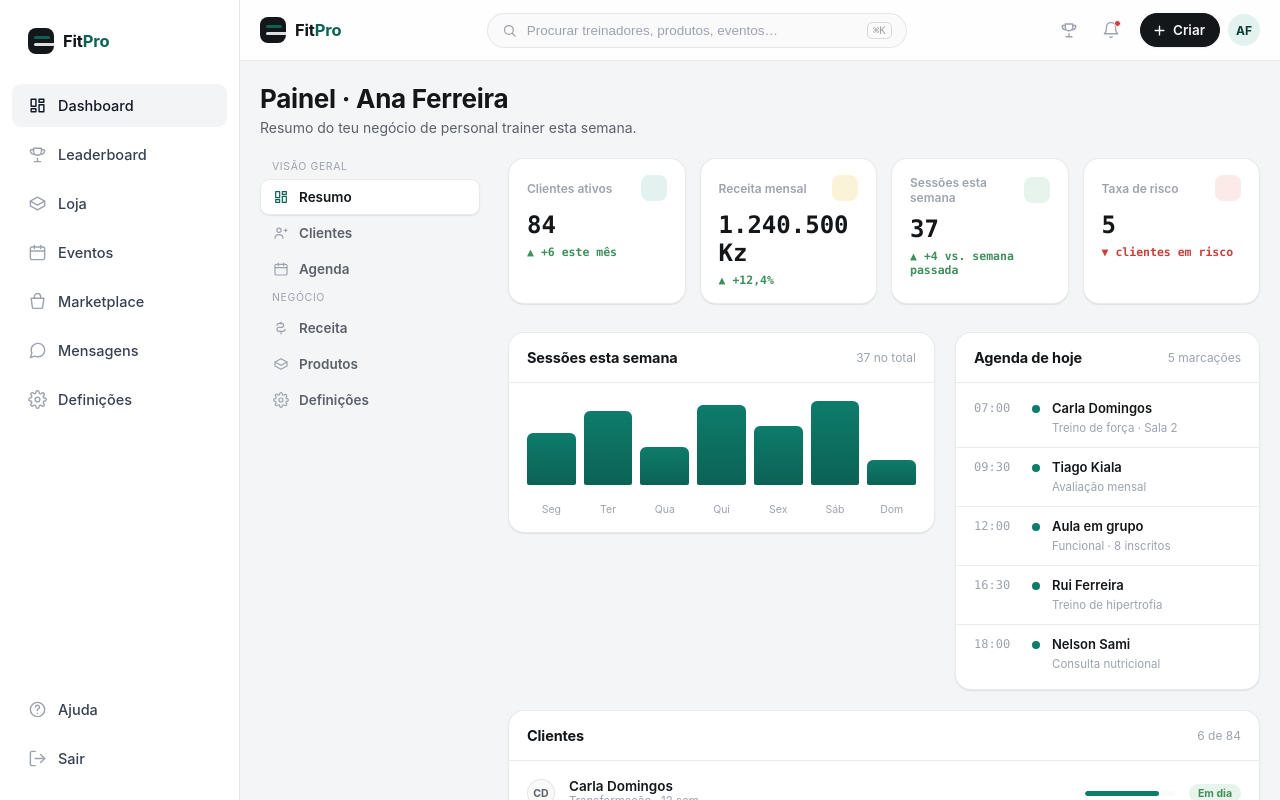
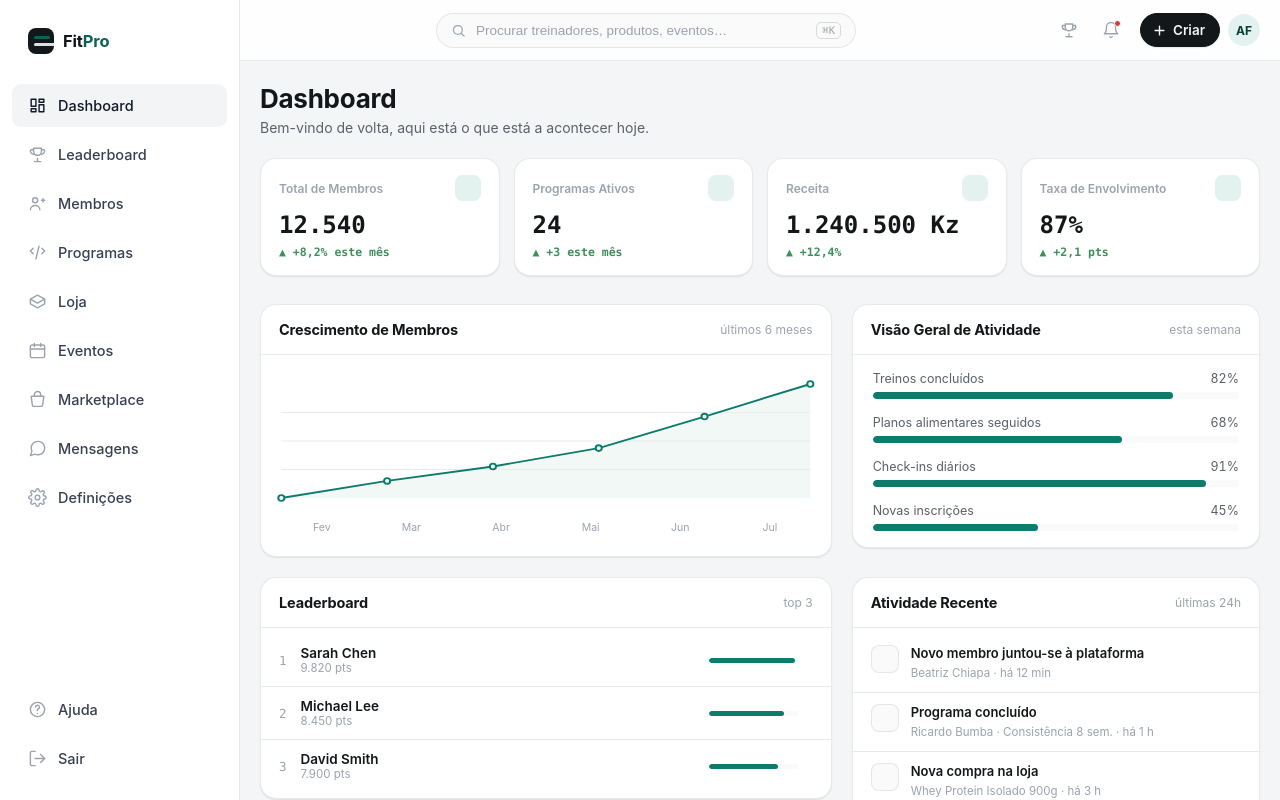
Before and after one commit to walterjoao/fitfit, a Next.js app: page /dashboard in a window 1280 px wide. Shown: the top 800 px of the page. Built offline with nearby package versions, Linux system fonts and the light colour scheme.

Commit message:
Redesign dashboard with KPI cards, growth chart, activity overview, leaderboard preview and recent activity; remove duplicate header logo

```diff
--- a/src/app/dashboard/page.tsx
+++ b/src/app/dashboard/page.tsx
@@ -1,114 +1,126 @@
 "use client";
 
-import { useState, type ReactElement } from "react";
 import Header from "@/components/Header";
 import Sidebar from "@/components/Sidebar";
 
-const navGroups: { cap: string; items: { key: string; label: string; icon: ReactElement }[] }[] = [
+const kpis = [
   {
-    cap: "Visão geral",
-    items: [
-      { key: "overview", label: "Resumo", icon: <path d="M4 13h6V4H4v9ZM4 20h6v-4H4v4ZM14 20h6v-9h-6v9ZM14 4v4h6V4h-6Z" /> },
-      { key: "clients", label: "Clientes", icon: <><circle cx="9" cy="8" r="3.2" /><path d="M3 20c0-3.3 2.7-5.5 6-5.5s6 2.2 6 5.5M17 8h4M19 6v4" /></> },
-      { key: "schedule", label: "Agenda", icon: <><rect x="3" y="5" width="18" height="16" rx="2" /><path d="M3 10h18M8 3v4M16 3v4" /></> },
-    ],
+    label: "Total de Membros",
+    value: "12.540",
+    delta: "+8,2% este mês",
+    dir: "up" as const,
+    icon: (
+      <>
+        <circle cx="9" cy="8" r="3.2" />
+        <path d="M3 20c0-3.3 2.7-5.5 6-5.5s6 2.2 6 5.5M17 8h4M19 6v4" />
+      </>
+    ),
   },
   {
-    cap: "Negócio",
-    items: [
-      { key: "revenue", label: "Receita", icon: <path d="M12 3v3M12 18v3M6 8a3 3 0 0 1 3-3h4a3 3 0 1 1 0 6H9a3 3 0 1 0 0 6h6a3 3 0 0 0 3-3" /> },
-      { key: "products", label: "Produtos", icon: <><path d="M3 9 12 4l9 5-9 5-9-5Z" /><path d="M3 9v6l9 5 9-5V9" /></> },
-      { key: "settings", label: "Definições", icon: <><circle cx="12" cy="12" r="3" /><path d="M19.4 15a1.7 1.7 0 0 0 .3 1.9l.1.1a2 2 0 1 1-2.8 2.8l-.1-.1a1.7 1.7 0 0 0-1.9-.3 1.7 1.7 0 0 0-1 1.6V21a2 2 0 1 1-4 0v-.2a1.7 1.7 0 0 0-1-1.5 1.7 1.7 0 0 0-1.9.3l-.1.1a2 2 0 1 1-2.8-2.8l.1-.1a1.7 1.7 0 0 0 .3-1.9 1.7 1.7 0 0 0-1.6-1H3a2 2 0 1 1 0-4h.2a1.7 1.7 0 0 0 1.5-1 1.7 1.7 0 0 0-.3-1.9l-.1-.1a2 2 0 1 1 2.8-2.8l.1.1a1.7 1.7 0 0 0 1.9.3H9a1.7 1.7 0 0 0 1-1.6V3a2 2 0 1 1 4 0v.2a1.7 1.7 0 0 0 1 1.5 1.7 1.7 0 0 0 1.9-.3l.1-.1a2 2 0 1 1 2.8 2.8l-.1.1a1.7 1.7 0 0 0-.3 1.9V9a1.7 1.7 0 0 0 1.6 1H21a2 2 0 1 1 0 4h-.2a1.7 1.7 0 0 0-1.4 1Z" /></> },
-    ],
+    label: "Programas Ativos",
+    value: "24",
+    delta: "+3 este mês",
+    dir: "up" as const,
+    icon: <path d="M6.5 6.5 3 10l3.5 3.5M17.5 6.5 21 10l-3.5 3.5M14 4l-4 16" />,
+  },
+  {
+    label: "Receita",
+    value: "1.240.500 Kz",
+    delta: "+12,4%",
+    dir: "up" as const,
+    icon: <path d="M12 3v3M12 18v3M6 8a3 3 0 0 1 3-3h4a3 3 0 1 1 0 6H9a3 3 0 1 0 0 6h6a3 3 0 0 0 3-3" />,
+  },
+  {
+    label: "Taxa de Envolvimento",
+    value: "87%",
+    delta: "+2,1 pts",
+    dir: "up" as const,
+    icon: <path d="M3 17l6-6 4 4 8-8M21 7v6h-6" />,
   },
 ];
 
-const stats = [
-  { label: "Clientes ativos", value: "84", delta: "+6 este mês", dir: "up", bg: "var(--accent-soft)", fg: "var(--accent-strong)", icon: <><circle cx="9" cy="8" r="3.2" /><path d="M3 20c0-3.3 2.7-5.5 6-5.5s6 2.2 6 5.5M17 8h4M19 6v4" /></> },
-  { label: "Receita mensal", value: "1.240.500 Kz", delta: "+12,4%", dir: "up", bg: "var(--gold-soft)", fg: "var(--gold-ink)", icon: <path d="M12 3v3M12 18v3M6 8a3 3 0 0 1 3-3h4a3 3 0 1 1 0 6H9a3 3 0 1 0 0 6h6a3 3 0 0 0 3-3" /> },
-  { label: "Sessões esta semana", value: "37", delta: "+4 vs. semana passada", dir: "up", bg: "var(--good-soft)", fg: "var(--good)", icon: <><rect x="3" y="5" width="18" height="16" rx="2" /><path d="M3 10h18M8 3v4M16 3v4" /></> },
-  { label: "Taxa de risco", value: "5", delta: "clientes em risco", dir: "down", bg: "var(--bad-soft)", fg: "var(--bad)", icon: <path d="M12 9v4M12 17h.01M10.3 3.9 2.5 18a2 2 0 0 0 1.7 3h15.6a2 2 0 0 0 1.7-3L13.7 3.9a2 2 0 0 0-3.4 0Z" /> },
+const growth = [
+  { m: "Fev", v: 8200 },
+  { m: "Mar", v: 8850 },
+  { m: "Abr", v: 9400 },
+  { m: "Mai", v: 10100 },
+  { m: "Jun", v: 11300 },
+  { m: "Jul", v: 12540 },
 ];
 
-const clients = [
-  { name: "Carla Domingos", plan: "Transformação · 12 sem.", progress: 82, status: "on" as const },
-  { name: "Rui Ferreira", plan: "Ganho de massa · 8 sem.", progress: 64, status: "on" as const },
-  { name: "Inês Gonçalves", plan: "Recomposição · 16 sem.", progress: 41, status: "risk" as const },
-  { name: "Tiago Kiala", plan: "Consistência · 6 sem.", progress: 90, status: "on" as const },
-  { name: "Marta Neto", plan: "Perda de peso · 10 sem.", progress: 20, status: "paused" as const },
-  { name: "Nelson Sami", plan: "Performance · 20 sem.", progress: 55, status: "risk" as const },
+const activity = [
+  { label: "Treinos concluídos", value: 82 },
+  { label: "Planos alimentares seguidos", value: 68 },
+  { label: "Check-ins diários", value: 91 },
+  { label: "Novas inscrições", value: 45 },
 ];
 
-const statusLabel = { on: "Em dia", risk: "Em risco", paused: "Pausado" };
-
-const weekBars = [
-  { d: "Seg", v: 62 }, { d: "Ter", v: 88 }, { d: "Qua", v: 45 }, { d: "Qui", v: 95 },
-  { d: "Sex", v: 70 }, { d: "Sáb", v: 100 }, { d: "Dom", v: 30 },
+const leaderboardPreview = [
+  { rank: 1, name: "Sarah Chen", points: "9.820 pts", progress: 96 },
+  { rank: 2, name: "Michael Lee", points: "8.450 pts", progress: 84 },
+  { rank: 3, name: "David Smith", points: "7.900 pts", progress: 77 },
 ];
 
-const schedule = [
-  { time: "07:00", name: "Carla Domingos", note: "Treino de força · Sala 2" },
-  { time: "09:30", name: "Tiago Kiala", note: "Avaliação mensal" },
-  { time: "12:00", name: "Aula em grupo", note: "Funcional · 8 inscritos" },
-  { time: "16:30", name: "Rui Ferreira", note: "Treino de hipertrofia" },
-  { time: "18:00", name: "Nelson Sami", note: "Consulta nutricional" },
+const recentActivity = [
+  { text: "Novo membro juntou-se à plataforma", who: "Beatriz Chiapa", time: "há 12 min", icon: <><circle cx="9" cy="8" r="3.2" /><path d="M3 20c0-3.3 2.7-5.5 6-5.5s6 2.2 6 5.5M17 8h4M19 6v4" /></> },
+  { text: "Programa concluído", who: "Ricardo Bumba · Consistência 8 sem.", time: "há 1 h", icon: <><rect x="3" y="5" width="18" height="16" rx="2" /><path d="M3 10h18M8 3v4M16 3v4" /></> },
+  { text: "Nova compra na loja", who: "Whey Protein Isolado 900g", time: "há 3 h", icon: <><path d="M3 9 12 4l9 5-9 5-9-5Z" /><path d="M3 9v6l9 5 9-5V9" /></> },
+  { text: "Conquista desbloqueada", who: "Nelson Sami · 30 dias seguidos", time: "ontem", icon: <><path d="M8 21h8M12 17v4M7 4h10v4a5 5 0 0 1-10 0V4Z" /></> },
 ];
 
-function initials(n: string) {
-  return n.split(" ").map((w) => w[0]).slice(0, 2).join("").toUpperCase();
+function LineChart({ data }: { data: { m: string; v: number }[] }) {
+  const w = 560;
+  const h = 160;
+  const pad = 20;
+  const max = Math.max(...data.map((d) => d.v));
+  const min = Math.min(...data.map((d) => d.v));
+  const range = max - min || 1;
+  const points = data.map((d, i) => {
+    const x = pad + (i / (data.length - 1)) * (w - pad * 2);
+    const y = pad + (1 - (d.v - min) / range) * (h - pad * 2);
+    return { x, y };
+  });
+  const path = points.map((p, i) => `${i === 0 ? "M" : "L"}${p.x},${p.y}`).join(" ");
+  const areaPath = `${path} L${points[points.length - 1].x},${h - pad} L${points[0].x},${h - pad} Z`;
+
+  return (
+    <svg viewBox={`0 0 ${w} ${h}`} className="line-chart-svg" preserveAspectRatio="none">
+      {[0.25, 0.5, 0.75].map((f) => (
+        <line key={f} x1={pad} x2={w - pad} y1={pad + f * (h - pad * 2)} y2={pad + f * (h - pad * 2)} className="line-chart-grid" />
+      ))}
+      <path d={areaPath} className="line-chart-area" />
+      <path d={path} className="line-chart-line" />
+      {points.map((p, i) => (
+        <circle key={i} cx={p.x} cy={p.y} r="3" className="line-chart-dot" />
+      ))}
+    </svg>
+  );
 }
 
 export default function Dashboard() {
-  const [active, setActive] = useState("overview");
-  const maxBar = Math.max(...weekBars.map((b) => b.v));
-
   return (
     <>
       <Sidebar active="dashboard" />
       <Header />
       <div className="shell">
         <div className="page-head" style={{ paddingTop: 22 }}>
-          <h1>Painel · Ana Ferreira</h1>
-          <p>Resumo do teu negócio de personal trainer esta semana.</p>
+          <h1>Dashboard</h1>
+          <p>Bem-vindo de volta, aqui está o que está a acontecer hoje.</p>
         </div>
 
-        <div className="dash-layout">
-          <nav className="dash-nav">
-            {navGroups.map((g) => (
-              <div key={g.cap}>
-                <div className="dash-nav-cap">{g.cap}</div>
-                {g.items.map((item) => (
-                  <div
-                    key={item.key}
-                    className={`dash-nav-item ${active === item.key ? "active" : ""}`}
-                    onClick={() => setActive(item.key)}
-                  >
-                    <svg width="16" height="16" viewBox="0 0 24 24" fill="none" strokeWidth="1.8" strokeLinecap="round" strokeLinejoin="round">
-                      {item.icon}
-                    </svg>
-                    {item.label}
-                  </div>
-                ))}
-              </div>
-            ))}
-          </nav>
-
-          <div>
         <div className="stat-grid">
-              {stats.map((s) => (
-                <div className="stat-card" key={s.label}>
+          {kpis.map((k) => (
+            <div className="stat-card" key={k.label}>
               <div className="stat-top">
-                    <span className="stat-label">{s.label}</span>
-                    <span className="stat-icon" style={{ background: s.bg, color: s.fg }}>
+                <span className="stat-label">{k.label}</span>
+                <span className="stat-icon" style={{ background: "var(--accent-soft)", color: "var(--accent-strong)" }}>
                   <svg width="14" height="14" viewBox="0 0 24 24" fill="none" strokeWidth="2" strokeLinecap="round" strokeLinejoin="round">
-                        {s.icon}
+                    {k.icon}
                   </svg>
                 </span>
               </div>
-                  <div className="stat-value tabular">{s.value}</div>
-                  <div className={`stat-delta ${s.dir}`}>
-                    {s.dir === "up" ? "▲" : "▼"} {s.delta}
-                  </div>
+              <div className="stat-value tabular">{k.value}</div>
+              <div className={`stat-delta ${k.dir}`}>▲ {k.delta}</div>
             </div>
           ))}
         </div>
@@ -116,34 +128,33 @@ export default function Dashboard() {
         <div className="dash-row">
           <div className="dash-panel">
             <div className="dash-panel-head">
-                  <h2>Sessões esta semana</h2>
-                  <span>37 no total</span>
+              <h2>Crescimento de Membros</h2>
+              <span>últimos 6 meses</span>
             </div>
-                <div className="chart-bars">
-                  {weekBars.map((b) => (
-                    <div key={b.d} className="chart-bar" style={{ height: `${(b.v / maxBar) * 100}%` }} />
+            <div className="dash-panel-body">
+              <LineChart data={growth} />
+              <div className="chart-bar-label" style={{ padding: "0 20px 16px" }}>
+                {growth.map((g) => (
+                  <span key={g.m}>{g.m}</span>
                 ))}
               </div>
-                <div className="chart-bar-label">
-                  {weekBars.map((b) => (
-                    <span key={b.d}>{b.d}</span>
-                  ))}
             </div>
           </div>
 
           <div className="dash-panel">
             <div className="dash-panel-head">
-                  <h2>Agenda de hoje</h2>
-                  <span>5 marcações</span>
+              <h2>Visão Geral de Atividade</h2>
+              <span>esta semana</span>
             </div>
-                <div className="dash-panel-body">
-                  {schedule.map((s) => (
-                    <div className="schedule-item" key={s.time + s.name}>
-                      <span className="schedule-time tabular">{s.time}</span>
-                      <span className="schedule-dot" />
-                      <div className="schedule-body">
-                        <p>{s.name}</p>
-                        <span>{s.note}</span>
+            <div className="dash-panel-body" style={{ padding: "16px 20px" }}>
+              {activity.map((a) => (
+                <div key={a.label} className="activity-bar-row">
+                  <div className="activity-bar-label">
+                    <span>{a.label}</span>
+                    <span className="tabular">{a.value}%</span>
+                  </div>
+                  <div className="activity-bar-track">
+                    <div className="activity-bar-fill" style={{ width: `${a.value}%` }} />
                   </div>
                 </div>
               ))}
@@ -151,26 +162,47 @@ export default function Dashboard() {
           </div>
         </div>
 
+        <div className="dash-row">
           <div className="dash-panel">
             <div className="dash-panel-head">
-                <h2>Clientes</h2>
-                <span>{clients.length} de 84</span>
+              <h2>Leaderboard</h2>
+              <span>top 3</span>
             </div>
             <div className="dash-panel-body">
-                {clients.map((c) => (
-                  <div className="client-row" key={c.name}>
-                    <span className="lb-av">{initials(c.name)}</span>
+              {leaderboardPreview.map((p) => (
+                <div className="client-row" key={p.rank}>
+                  <span className="lb-pos tabular">{p.rank}</span>
                   <div className="client-info">
-                      <span className="client-name">{c.name}</span>
-                      <span className="client-plan">{c.plan}</span>
+                    <span className="client-name">{p.name}</span>
+                    <span className="client-plan">{p.points}</span>
                   </div>
                   <div className="client-progress">
-                      <div className="client-progress-fill" style={{ width: `${c.progress}%` }} />
+                    <div className="client-progress-fill" style={{ width: `${p.progress}%` }} />
                   </div>
-                    <span className={`badge ${c.status}`}>{statusLabel[c.status]}</span>
                 </div>
               ))}
             </div>
+          </div>
+
+          <div className="dash-panel">
+            <div className="dash-panel-head">
+              <h2>Atividade Recente</h2>
+              <span>últimas 24h</span>
+            </div>
+            <div className="dash-panel-body">
+              {recentActivity.map((a, i) => (
+                <div className="schedule-item" key={i}>
+                  <span className="activity-icon">
+                    <svg width="15" height="15" viewBox="0 0 24 24" fill="none" strokeWidth="1.8" strokeLinecap="round" strokeLinejoin="round">
+                      {a.icon}
+                    </svg>
+                  </span>
+                  <div className="schedule-body">
+                    <p>{a.text}</p>
+                    <span>{a.who} · {a.time}</span>
+                  </div>
+                </div>
+              ))}
             </div>
           </div>
         </div>
--- a/src/app/globals.css
+++ b/src/app/globals.css
@@ -352,6 +352,20 @@ a{color:inherit;text-decoration:none;}
 .schedule-body p{font-size:13px;font-weight:600;}
 .schedule-body span{font-size:11.5px;color:var(--text-faint);}
 
+.activity-icon{width:28px;height:28px;border-radius:8px;background:var(--surface-2);border:1px solid var(--line);display:flex;align-items:center;justify-content:center;flex:none;color:var(--text-dim);}
+
+.line-chart-svg{width:100%;height:160px;display:block;padding:4px 0;}
+.line-chart-grid{stroke:var(--line);stroke-width:1;}
+.line-chart-area{fill:var(--accent-soft);opacity:.5;}
+.line-chart-line{fill:none;stroke:var(--accent);stroke-width:2;stroke-linecap:round;stroke-linejoin:round;}
+.line-chart-dot{fill:var(--surface);stroke:var(--accent);stroke-width:2;}
+
+.activity-bar-row{margin-bottom:16px;}
+.activity-bar-row:last-child{margin-bottom:0;}
+.activity-bar-label{display:flex;justify-content:space-between;font-size:12.5px;color:var(--text-dim);margin-bottom:6px;}
+.activity-bar-track{height:7px;border-radius:var(--radius-full);background:var(--surface-2);overflow:hidden;}
+.activity-bar-fill{height:100%;background:var(--accent);border-radius:var(--radius-full);}
+
 @media (max-width:980px){
   .dash-layout{grid-template-columns:1fr;}
   .dash-nav{position:static;flex-direction:row;overflow-x:auto;}
--- a/src/components/Header.tsx
+++ b/src/components/Header.tsx
@@ -27,13 +27,6 @@ export default function Header() {
   return (
     <header className="app-header">
       <div className="header-inner" ref={wrapRef}>
-        <Link className="brand" href="/">
-          <span className="brand-mark" />
-          <span className="brand-word">
-            Fit<b>Pro</b>
-          </span>
-        </Link>
-
         <div className="search-wrap">
           <div className="search">
             <svg width="15" height="15" viewBox="0 0 24 24" fill="none" strokeWidth="2" strokeLinecap="round">
--- a/src/components/Sidebar.tsx
+++ b/src/components/Sidebar.tsx
@@ -6,6 +6,8 @@ import type { ReactElement } from "react";
 export type SidebarItem =
   | "dashboard"
   | "leaderboard"
+  | "members"
+  | "programs"
   | "shop"
   | "events"
   | "marketplace"
@@ -34,6 +36,27 @@ const items: { key: SidebarItem; label: string; href: string; icon: ReactElement
       <>
         <path d="M8 21h8M12 17v4M7 4h10v4a5 5 0 0 1-10 0V4Z" />
         <path d="M7 6H4a1 1 0 0 0-1 1c0 2.5 1.8 4.5 4.2 4.9M17 6h3a1 1 0 0 1 1 1c0 2.5-1.8 4.5-4.2 4.9" />
+      </>
+    ),
+  },
+  {
+    key: "members",
+    label: "Membros",
+    href: "/dashboard",
+    icon: (
+      <>
+        <circle cx="9" cy="8" r="3.2" />
+        <path d="M3 20c0-3.3 2.7-5.5 6-5.5s6 2.2 6 5.5M17 8h4M19 6v4" />
+      </>
+    ),
+  },
+  {
+    key: "programs",
+    label: "Programas",
+    href: "/dashboard",
+    icon: (
+      <>
+        <path d="M6.5 6.5 3 10l3.5 3.5M17.5 6.5 21 10l-3.5 3.5M14 4l-4 16" />
       </>
     ),
   },
```
Lines whose indentation alone changed are shown as unchanged.
